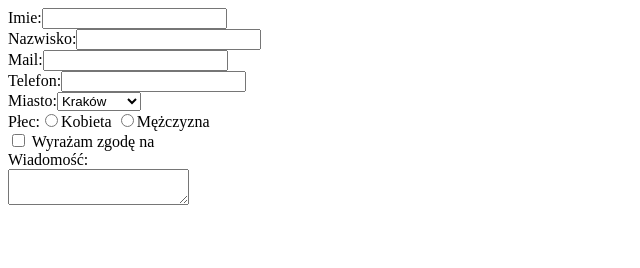
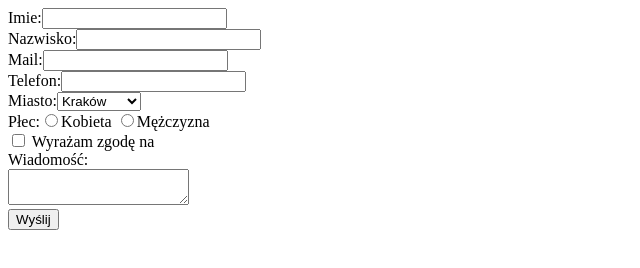
Before and after one commit to szymeq99/szymeq99.github.io, a plain HTML site: page zadania-domowe/zadanie-2/index.html in a window 1280 px wide. Shown: the whole page, without its empty margins (0-640 px from the left). Drawn offline with Linux system fonts and the light colour scheme.

Commit message:
Zadanie2

```diff
--- a/zadania-domowe/zadanie-2/index.html
+++ b/zadania-domowe/zadanie-2/index.html
@@ -20,7 +20,8 @@
         Płec:<input type="radio" name="gender">Kobieta
         <input type="radio" name="gender">Mężczyzna<br>
         <input type="checkbox" name="Zgoda"> Wyrażam zgodę na <br>
-       <label>Wiadomość:<br><textarea maxlength="1000" name="Wiadomość"></textarea></label>
+       <label>Wiadomość:<br><textarea maxlength="1000" name="Wiadomość"></textarea></label><br>
+       <input type="submit" value="Wyślij">
     </form>
 </body>
 </html>
```
